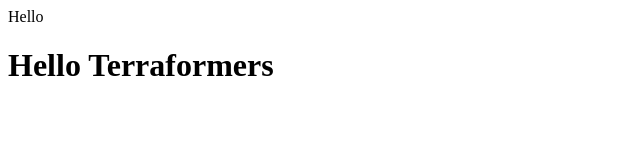
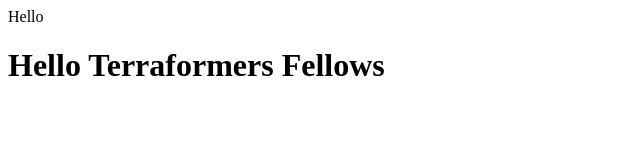
Before and after one commit to bajajsonia/terraform-beginner-bootcamp-2023, a plain HTML site: page public/index.html in a window 1280 px wide. Shown: the whole page, without its empty margins (0-640 px from the left). Drawn offline with Linux system fonts and the light colour scheme.

```diff
--- a/public/index.html
+++ b/public/index.html
@@ -6,6 +6,6 @@
     <title>Hello Terraformers_Newkkkkkk</title>
 </head>
 <body>
-    <h1>Hello Terraformers</h1>
+    <h1>Hello Terraformers Fellows</h1>
 </body>
 </html>
```
Also changed, not shown: 4 other files.
